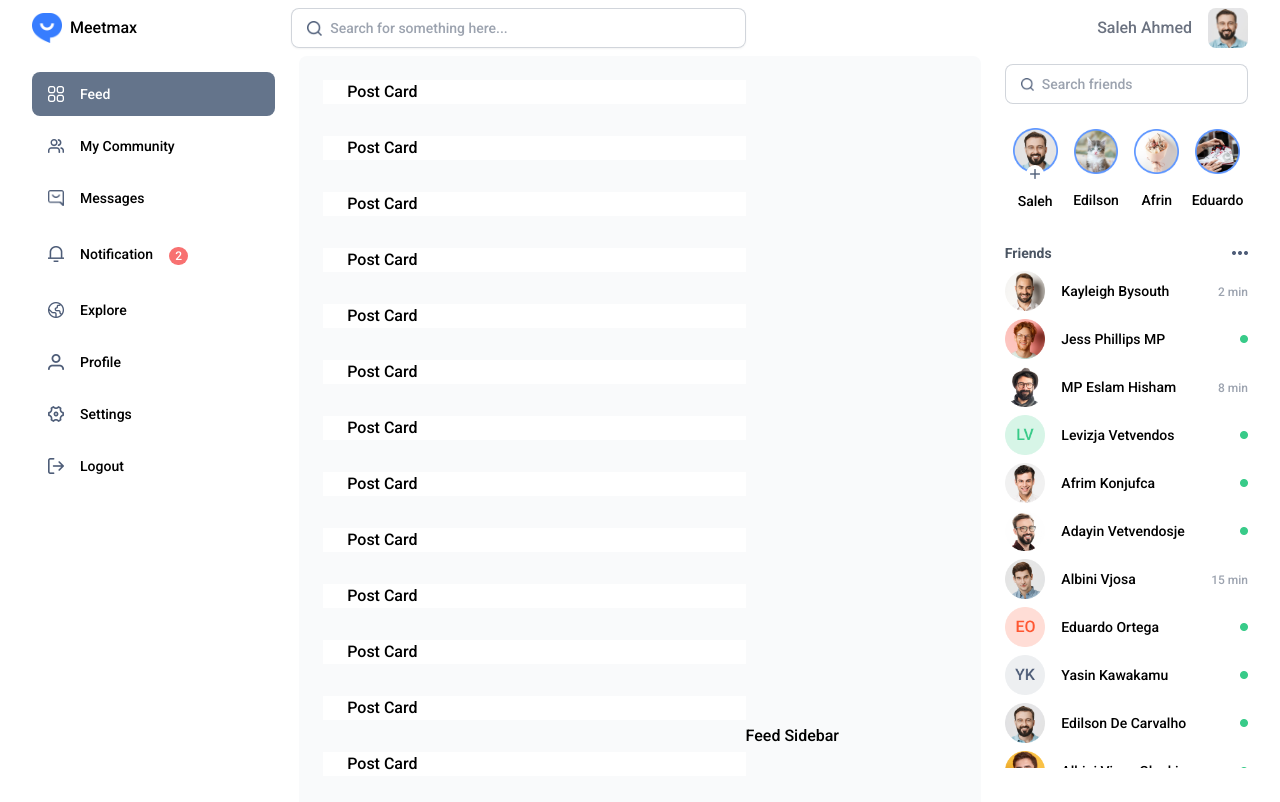
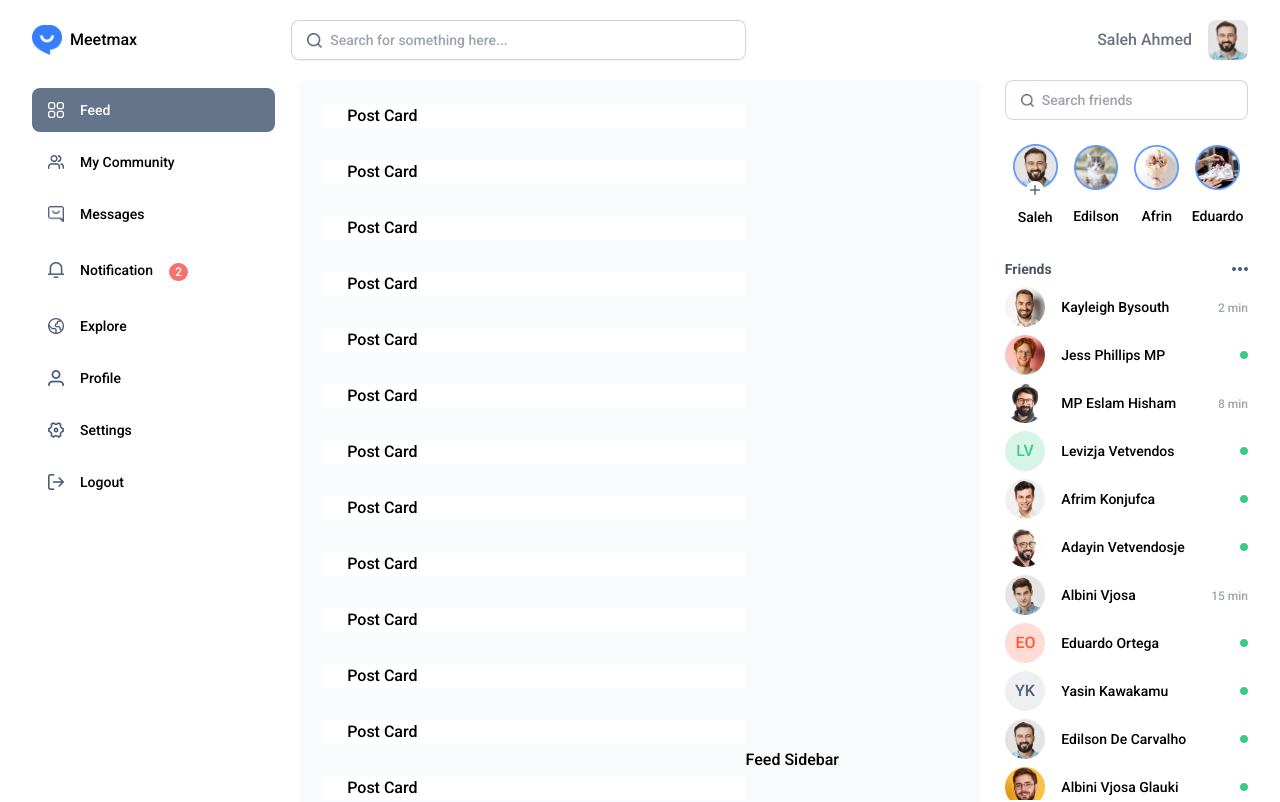
Before and after one commit to masrur-sakib/meetmax, a Next.js app: page / in a window 1280 px wide. Shown: the top 802 px of the page. Built offline with nearby package versions, Linux system fonts and the light colour scheme.

Commit message:
fixed the navbar height issue.

```diff
--- a/src/components/Feed/LeftSidebar.jsx
+++ b/src/components/Feed/LeftSidebar.jsx
@@ -7,7 +7,7 @@ import { useState } from 'react';
 export default function LeftSidebar() {
   const [selected, setSelected] = useState('Feed');
   return (
-    <div className='sticky top-16 h-[calc(100vh-spacing.16)] overflow-y-auto hidden md:block w-1/3 lg:w-1/5'>
+    <div className='sticky top-20 h-[calc(100vh-spacing.20)] overflow-y-auto hidden md:block w-1/3 lg:w-1/5'>
       {leftSidebarData.map((data) => (
         <LeftSidebarEl key={data.name} data={data} selected={selected} />
       ))}
--- a/src/components/Feed/RightSidebar.jsx
+++ b/src/components/Feed/RightSidebar.jsx
@@ -8,7 +8,7 @@ import UserCardHorizontal from '../UserCardHorizontal';
 
 export default function RightSidebar() {
   return (
-    <div className='rightSidebar sticky top-16 h-[calc(100vh-theme(spacing.24))] overflow-y-auto hidden lg:block w-1/5 '>
+    <div className='rightSidebar sticky top-20 h-[calc(100vh-theme(spacing.20))] overflow-y-auto hidden lg:block w-1/5 '>
       {/* Search */}
       <div className='flex justify-start items-center space-x-2 w-full h-10 rounded-lg px-4 py-2 ring-1 ring-inset ring-gray-300'>
         <Image
--- a/src/components/Header.jsx
+++ b/src/components/Header.jsx
@@ -12,7 +12,7 @@ export default function Header() {
         user ? 'hidden sm:block sticky top-0 bg-white' : 'sticky top-0 bg-white'
       }
     >
-      <nav className='mx-auto px-4 py-2 lg:px-8 flex items-center justify-between space-x-4'>
+      <nav className='z-10 mx-auto px-4 h-20 lg:px-8 flex items-center justify-between space-x-4'>
         {/* Site Logo */}
         <div className='w-1/5' onClick={() => setUser()}>
           <Link className='flex items-center' href='/'>
```
